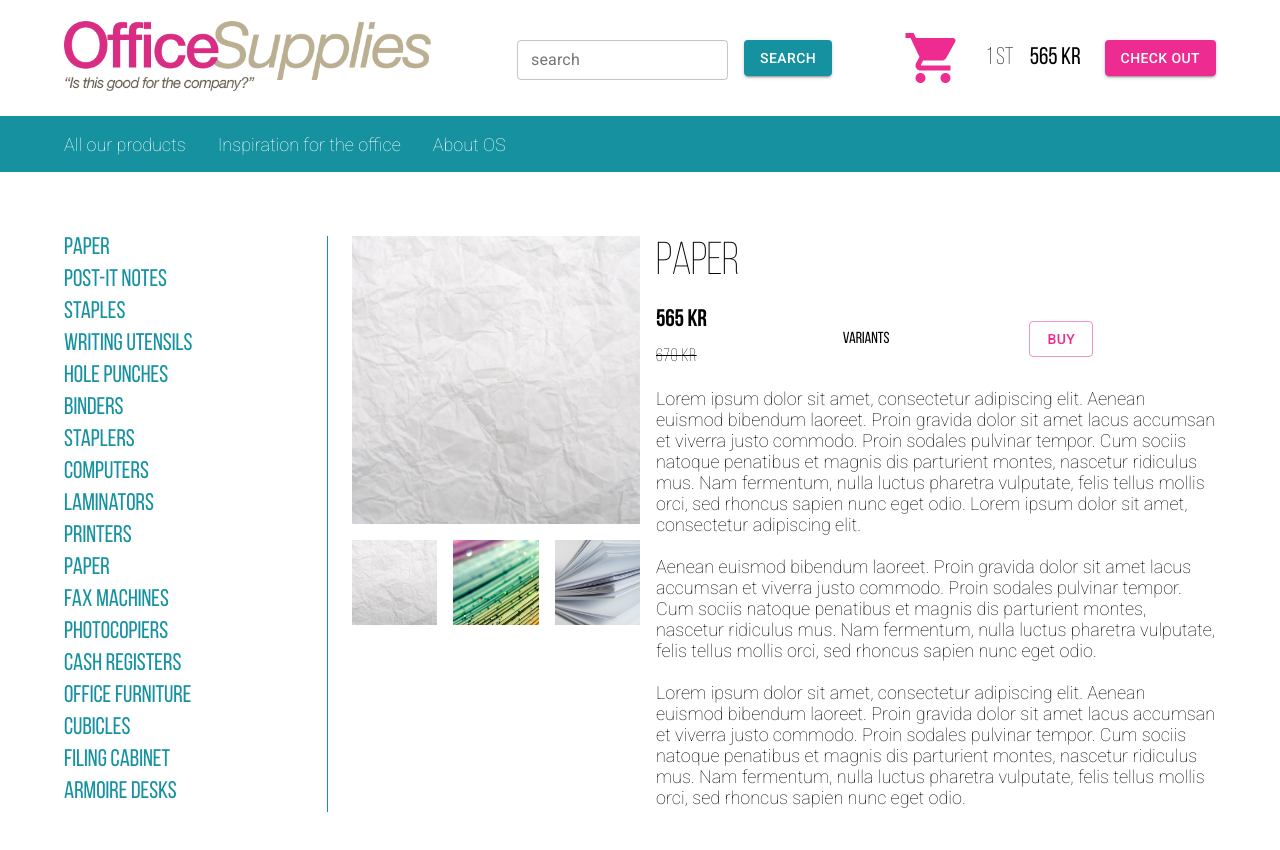
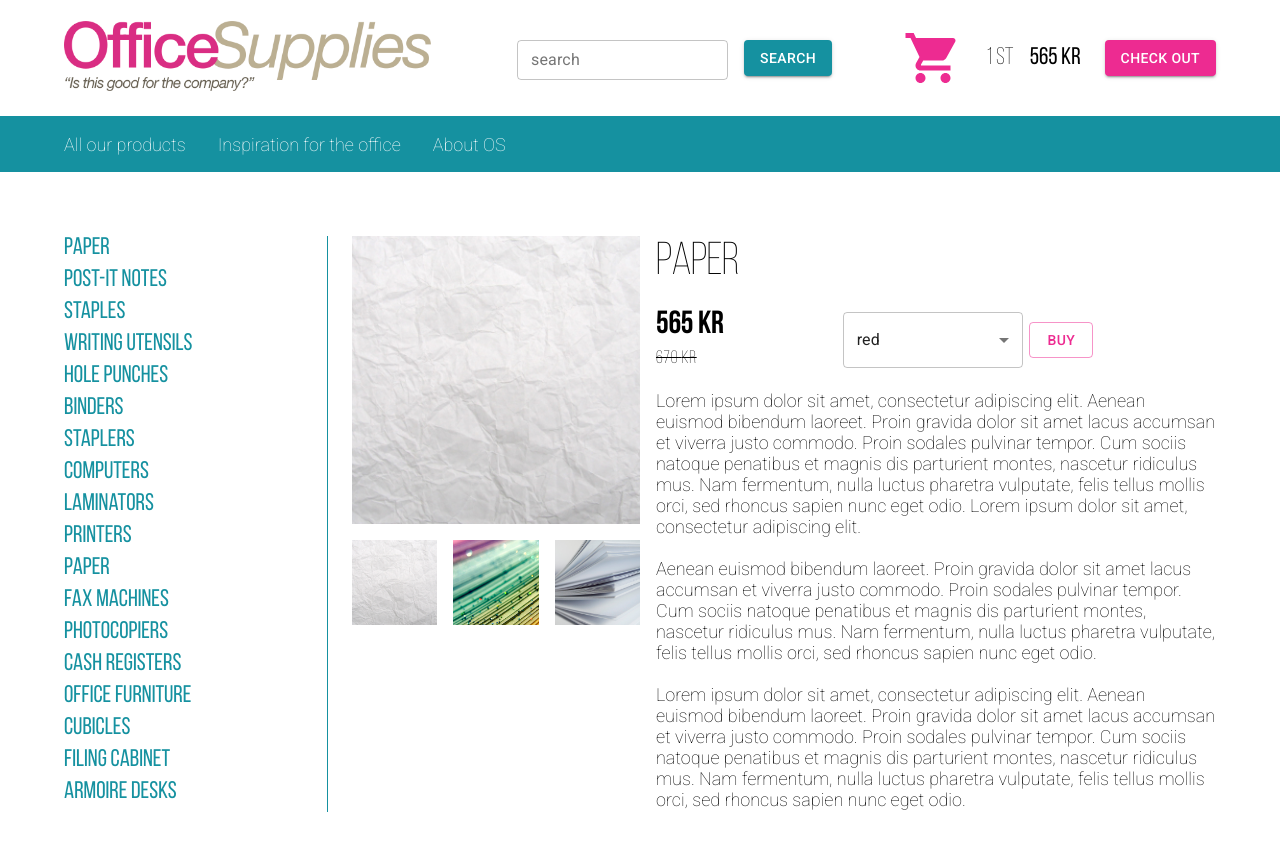
Before and after one commit to malg266526/ColumbusProductPage, a React (Create React App) app: page / in a window 1280 px wide. Shown: the top 850 px of the page. Built offline with nearby package versions, Linux system fonts and the light colour scheme.

Commit message:
product variants

```diff
--- a/src/common/consts/fonts.tsx
+++ b/src/common/consts/fonts.tsx
@@ -6,7 +6,8 @@ export const FONT_WEIGHT = {
 };
 
 export const FONT_SIZE = {
-    LARGE: 46,
+    XLARGE: 46,
+    LARGE: 32,
     BIG: 24,
     REGULAR: 18,
 };
--- a/src/components/Product/productDetails.tsx
+++ b/src/components/Product/productDetails.tsx
@@ -1,5 +1,11 @@
-import React from 'react';
-import { Button, Theme, Typography } from '@material-ui/core';
+import React, { useState } from 'react';
+import {
+    Button,
+    FormControl,
+    Select,
+    Theme,
+    Typography,
+} from '@material-ui/core';
 import { makeStyles } from '@material-ui/core/styles';
 import Grid from '@material-ui/core/Grid';
 
@@ -18,15 +24,15 @@ const useStyles = makeStyles((theme: Theme) => ({
     oldPrice: {
         textDecoration: 'line-through',
     },
+    variantsSelect: {
+        minWidth: 180,
+    },
 }));
 
-export const ProductDetails: React.FC<IProps> = ({
-    newPrice,
-    oldPrice,
-    currency,
-    variants,
-}) => {
+export const ProductDetails: React.FC<IProps> = props => {
     const classes = useStyles();
+    const { newPrice, oldPrice, currency, variants } = props;
+    const [currentVariant, setCurrentVariant] = useState(variants[0]);
 
     return (
         <div>
@@ -40,7 +46,27 @@ export const ProductDetails: React.FC<IProps> = ({
                     </Typography>
                 </Grid>
                 <Grid item xs={6} md={4}>
-                    variants
+                    <FormControl
+                        variant="outlined"
+                        className={classes.variantsSelect}
+                    >
+                        <Select
+                            native
+                            value={currentVariant}
+                            onChange={(
+                                event: React.ChangeEvent<{ value: unknown }>
+                            ) =>
+                                setCurrentVariant(event.target.value as string)
+                            }
+                        >
+                            {variants &&
+                                variants.map(variant => (
+                                    <option key={variant} value={variant}>
+                                        {variant}
+                                    </option>
+                                ))}
+                        </Select>
+                    </FormControl>
                 </Grid>
                 <Grid item xs={12} md={4}>
                     <Button variant="outlined" color="secondary">
--- a/src/index.tsx
+++ b/src/index.tsx
@@ -33,14 +33,13 @@ const theme = createMuiTheme({
         h1: {
             fontFamily: 'BebasNeue',
             fontWeight: FONT_WEIGHT.LIGHT,
-            fontSize: FONT_SIZE.LARGE,
+            fontSize: FONT_SIZE.XLARGE,
             marginBottom: 16,
         },
         h2: {
             fontFamily: 'BebasNeue',
             fontWeight: FONT_WEIGHT.BOLD,
-            fontSize: FONT_SIZE.BIG,
-            marginBottom: 8,
+            fontSize: FONT_SIZE.LARGE,
         },
         h3: {
             fontFamily: 'Roboto',
```
